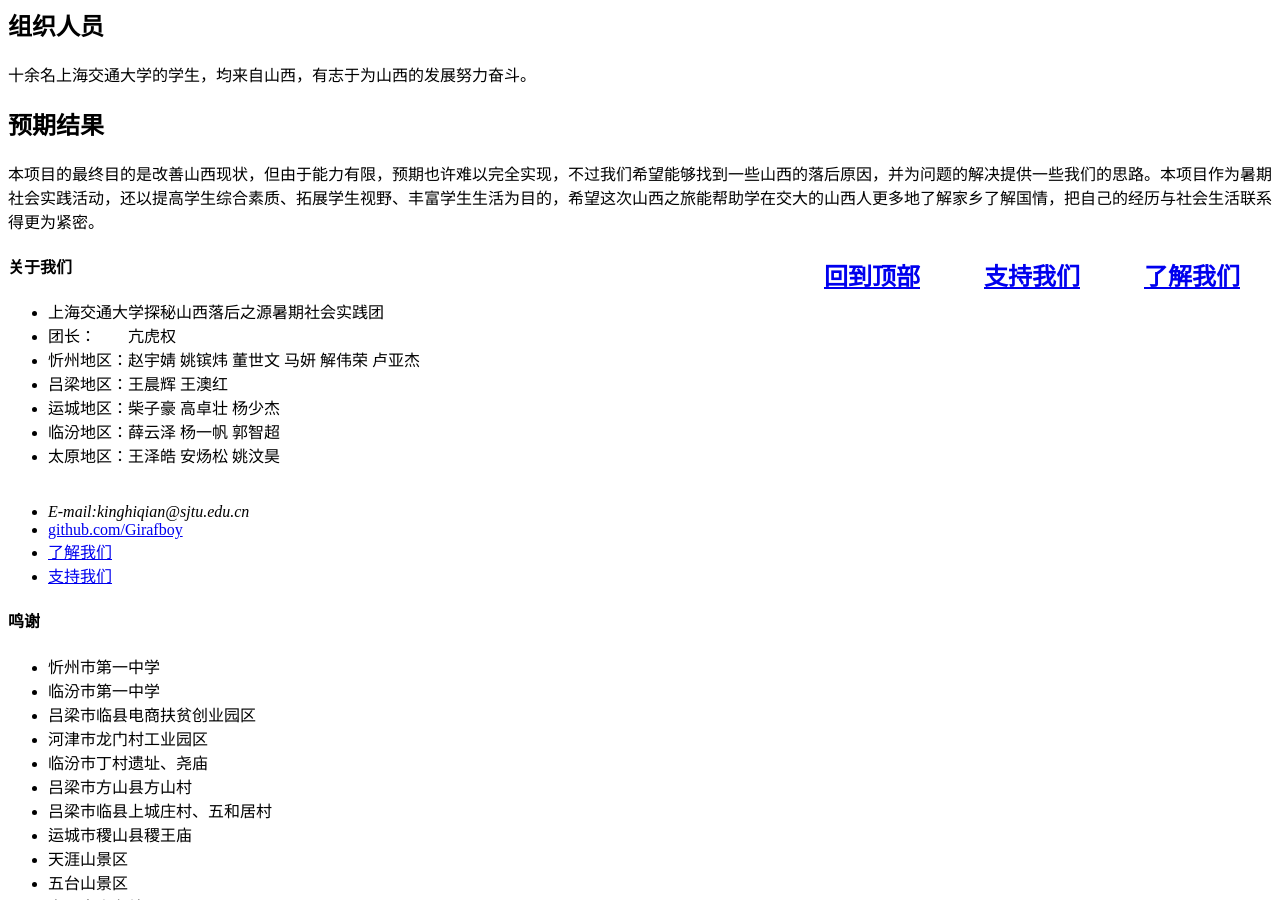
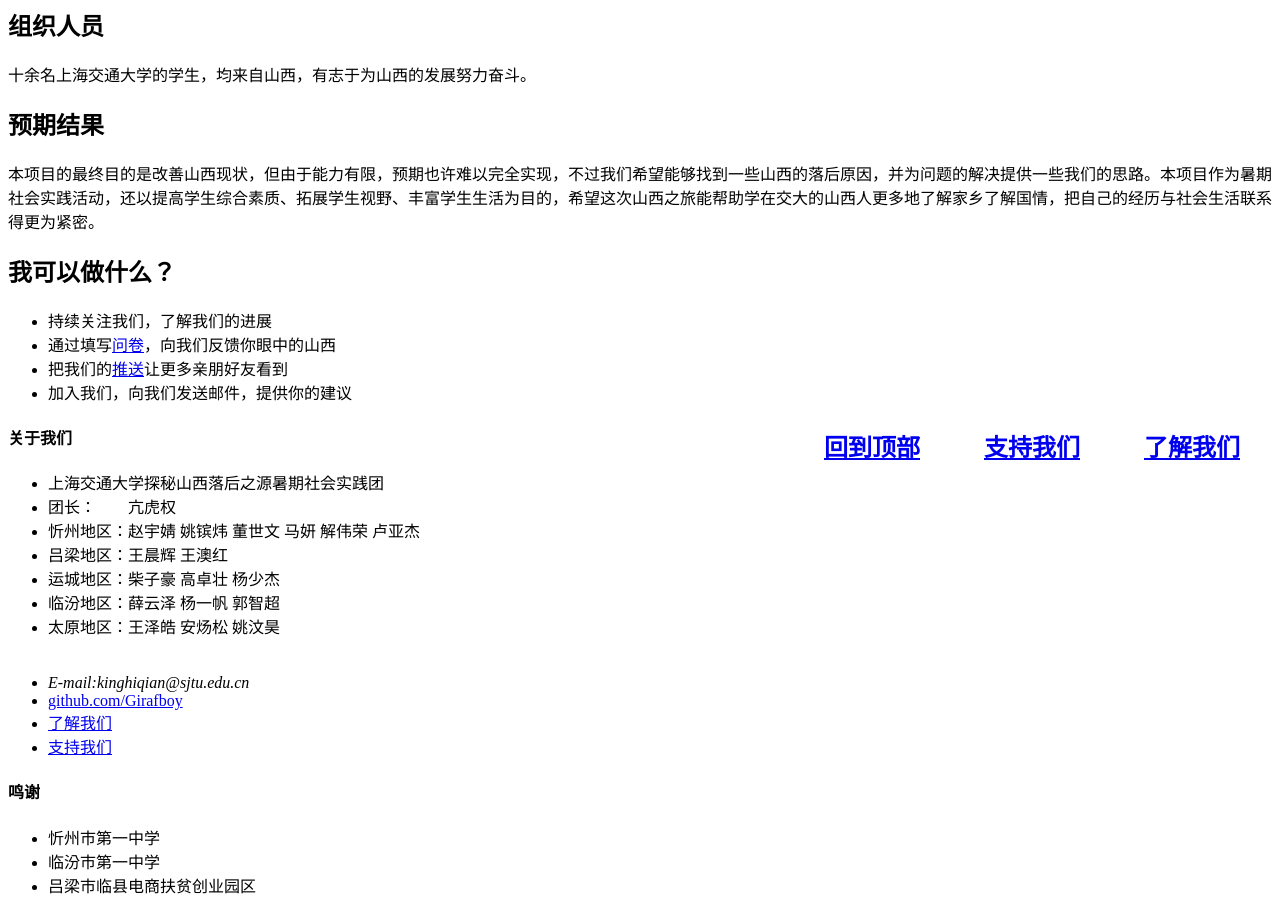
Before and after one commit to Girafboy/Girafboy.github.io, a Jekyll site: the page built from index.md, in a window 1280 px wide and 900 px high, scrolled down 1791 px. Built offline with Jekyll 4.4.1, drawn with Linux system fonts in a browser that asks for light colours; comment, search, counter and statistics services are not loaded.

Commit message:
add index

```diff
--- a/index.md
+++ b/index.md
@@ -11,6 +11,7 @@ tagline: Supporting tagline
 </video> -->
 
 <iframe frameborder="0" src="https://v.qq.com/txp/iframe/player.html?vid=m0924e642ng" allowFullScreen="true" width="640" height="480"></iframe>
+
 ## 概述
 有这样一个地方，它西与陕西相望，南与河南接壤；有这样一个地方，它地缘五岭淳朴之黄，天承三晋睿智之商；有这样一个地方，它吞吐日月纳钱财入仓房，包容万物聚地利蕴盛唐。自春秋成霸业，到大唐君临天下，再到煤炭大量入市煤老板豪掷千金、晋商用足迹丈量神州版图，山西始终以骄傲的姿态在历史长河各阶段熠熠生光。但纵有古迹遍布，纵有煤炭招财，如今的山西却发展势头疲软，不似过往辉煌。山西的问题存在于经济、政治、文化等各方面。
 
@@ -46,3 +47,9 @@ tagline: Supporting tagline
 
 ## 预期结果
 本项目的最终目的是改善山西现状，但由于能力有限，预期也许难以完全实现，不过我们希望能够找到一些山西的落后原因，并为问题的解决提供一些我们的思路。本项目作为暑期社会实践活动，还以提高学生综合素质、拓展学生视野、丰富学生生活为目的，希望这次山西之旅能帮助学在交大的山西人更多地了解家乡了解国情，把自己的经历与社会生活联系得更为紧密。
+
+## 我可以做什么？
+- 持续关注我们，了解我们的进展
+- 通过填写[问卷](https://www.wjx.cn/m/43473420.aspx)，向我们反馈你眼中的山西
+- 把我们的[推送](https://b.xiumi.us/board/v5/3cPiJ/164592886)让更多亲朋好友看到
+- 加入我们，向我们发送邮件，提供你的建议
```
